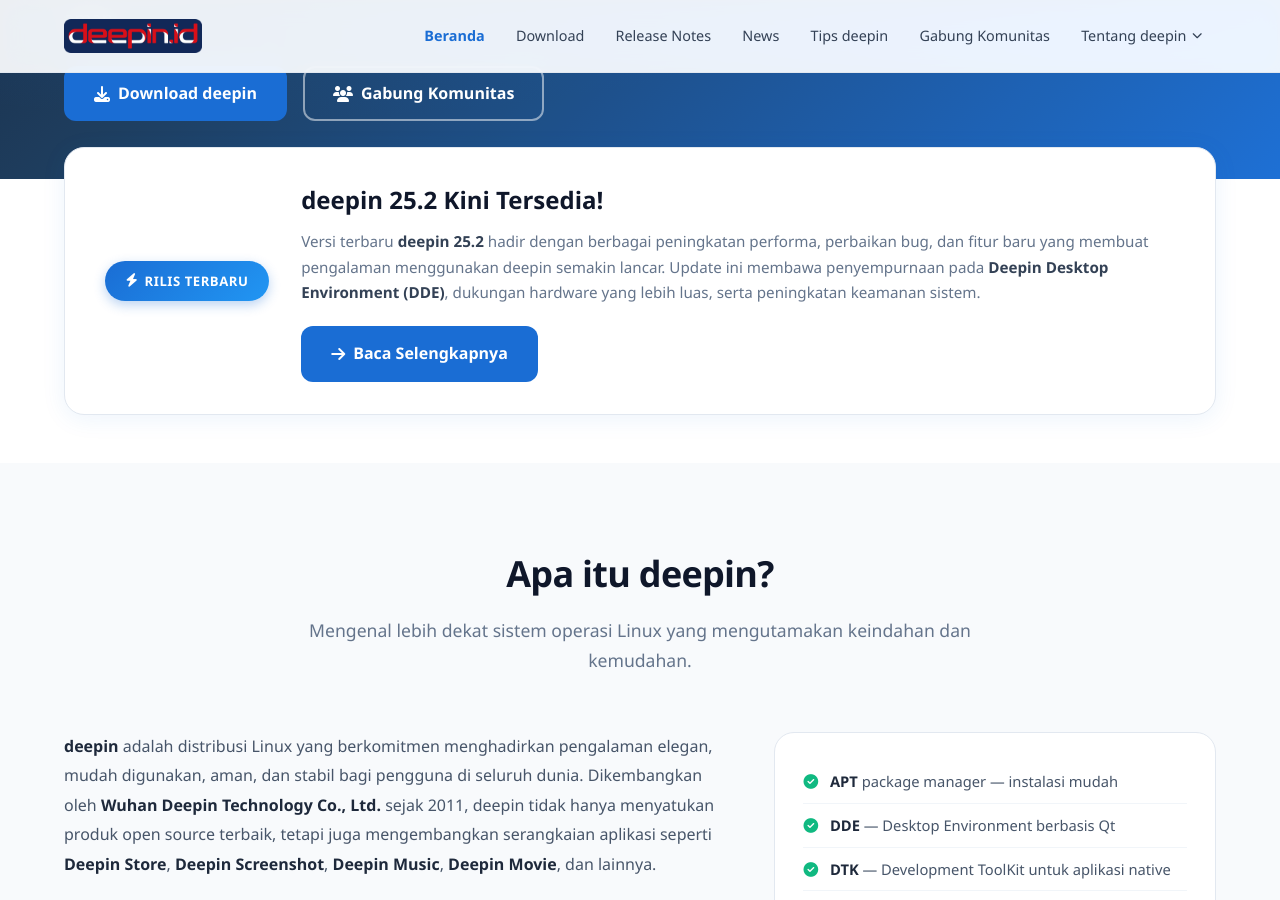
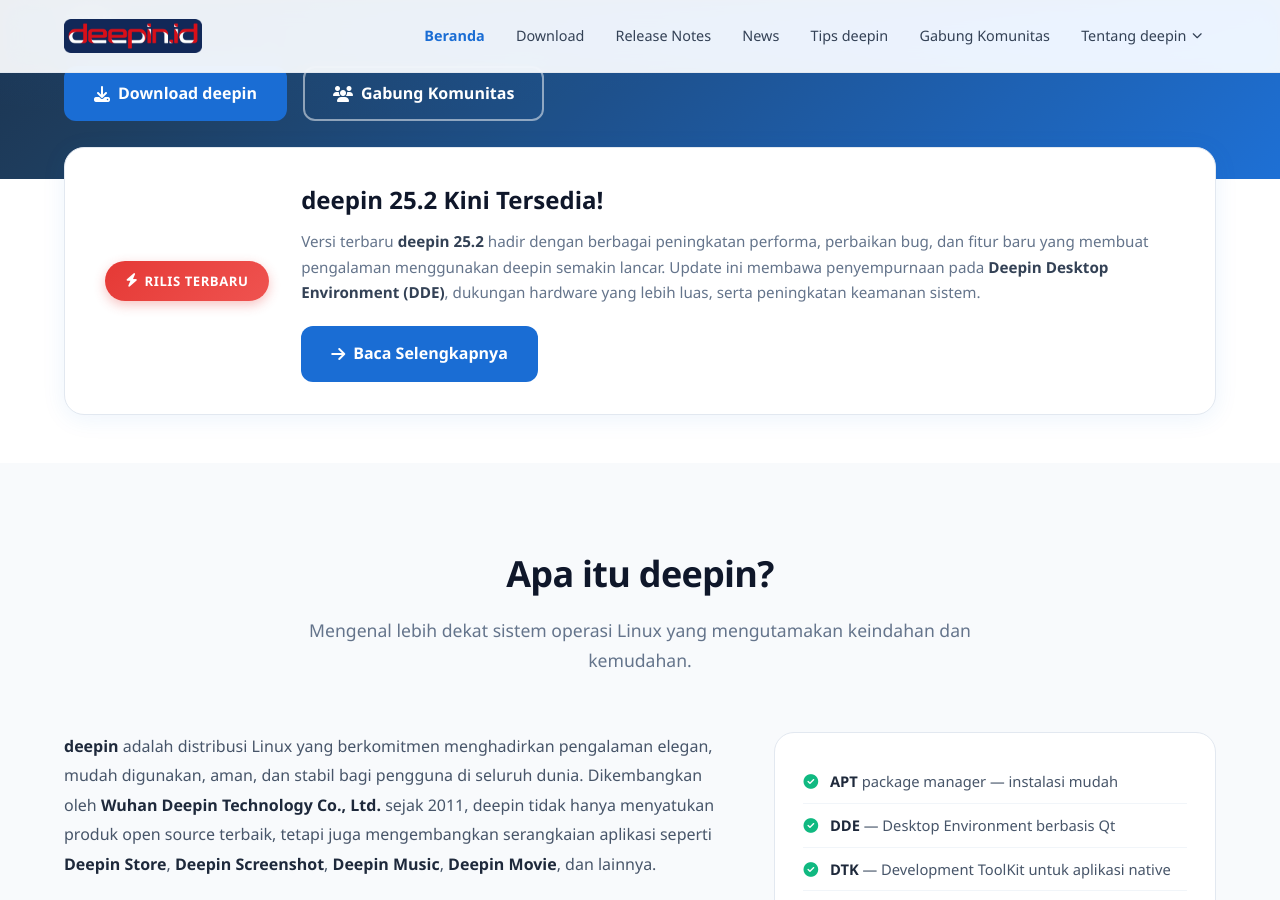
Before and after one commit to deepin-Indonesia/home-site, a Jekyll site: the page built from index.md, in a window 1280 px wide and 900 px high, scrolled down 659 px. Built offline with Jekyll 4.4.1, drawn with Linux system fonts in a browser that asks for light colours.

Commit message:
Badge rilis terbaru: gradien merah

```diff
--- a/assets/css/main.scss
+++ b/assets/css/main.scss
@@ -476,7 +476,7 @@ a {
   display: inline-flex;
   align-items: center;
   gap: .4rem;
-  background: linear-gradient(135deg, var(--deepin-blue) 0%, #2196f3 100%);
+  background: linear-gradient(135deg, #e53935 0%, #ef5350 100%);
   color: var(--color-white);
   padding: .55rem 1.3rem;
   border-radius: 50px;
@@ -485,7 +485,7 @@ a {
   text-transform: uppercase;
   letter-spacing: .04em;
   white-space: nowrap;
-  box-shadow: 0 4px 12px rgba(26,109,212,.3);
+  box-shadow: 0 4px 12px rgba(229,57,53,.3);
 
   i {
     font-size: .85rem;
```
